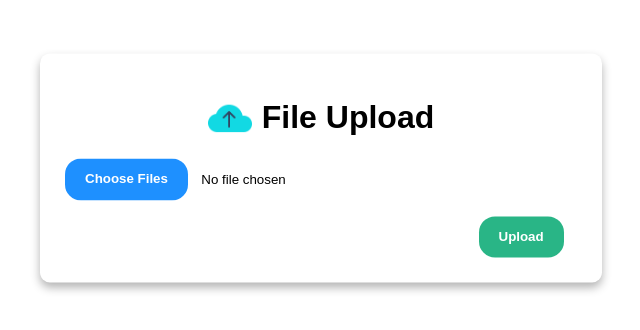
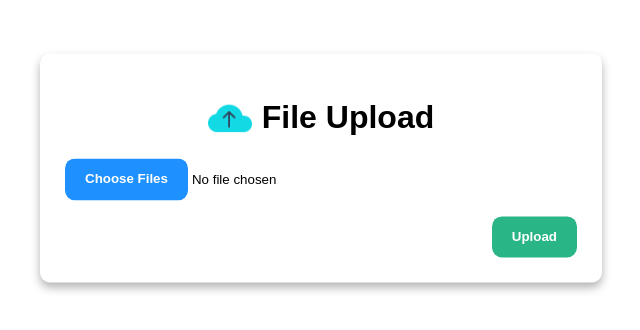
Before and after one commit to Alkl58/chunky, a Vue app in the folder frontend/: page / in a window 1280 px wide. Shown: the part 232-562 px from the top of the page, without its empty margins (319-959 px from the left). Built offline with nearby package versions, Linux system fonts and the light colour scheme.

Commit message:
Update CSS

```diff
--- a/frontend/src/App.vue
+++ b/frontend/src/App.vue
@@ -88,7 +88,6 @@ h1 {
 
 
 input[type="file"] {
-  background-color: #fff;
   width: 100%;
   text-align: center;
 }
@@ -96,13 +95,12 @@ input[type="file"] {
 input[type="file"]::file-selector-button, .upload-button {
   padding: 1em 1.5em;
   border-width: 0;
-  border-radius: 1rem;
+  border-radius: 10px;
   background-color: dodgerblue;
   color: #FFFFFF;
   font-weight: bold;
   transition: all .25s ease-in-out;
   cursor: pointer;
-  margin-right: 1em;
 }
 
 .upload-button {
--- a/frontend/src/views/Bucket.vue
+++ b/frontend/src/views/Bucket.vue
@@ -88,7 +88,7 @@ export default {
 .download-button {
   padding: 0.5em 1.0em;
   border-width: 0;
-  border-radius: 1rem;
+  border-radius: 10px;
   background-color: dodgerblue;
   color: #FFFFFF;
   font-weight: bold;
```
